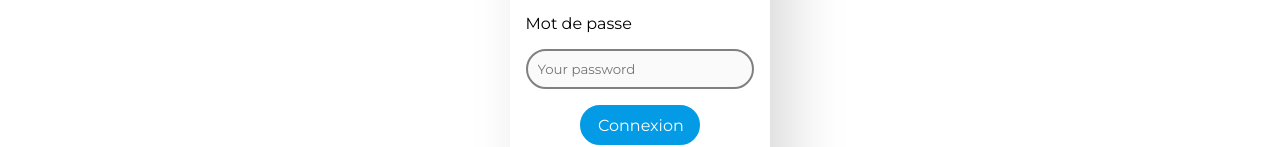
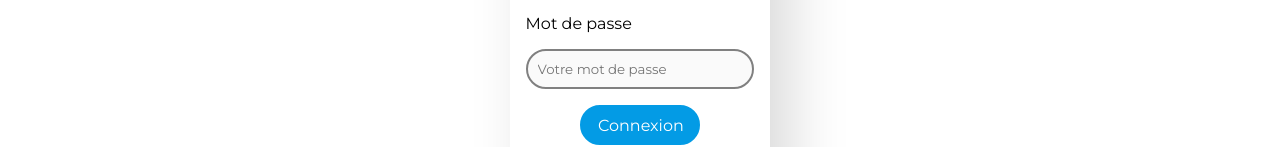
Before and after one commit to WZidane/affichage-dynamique, a Vue app: page /se-connecter in a window 1280 px wide. Shown: the part 255-402 px from the top of the page. Built offline with nearby package versions, Linux system fonts and the light colour scheme.

Commit message:
update ConnexionView.vue

```diff
--- a/src/views/ConnexionView.vue
+++ b/src/views/ConnexionView.vue
@@ -71,7 +71,7 @@ async function recupDomain() {
 
       <div class="field">
         <label class="label">Mot de passe</label>
-        <input class="input" v-model="user.password" type="password" placeholder="Your password">
+        <input class="input" v-model="user.password" type="password" placeholder="Votre mot de passe">
       </div>
 
       <div class="field is-grouped">
```
